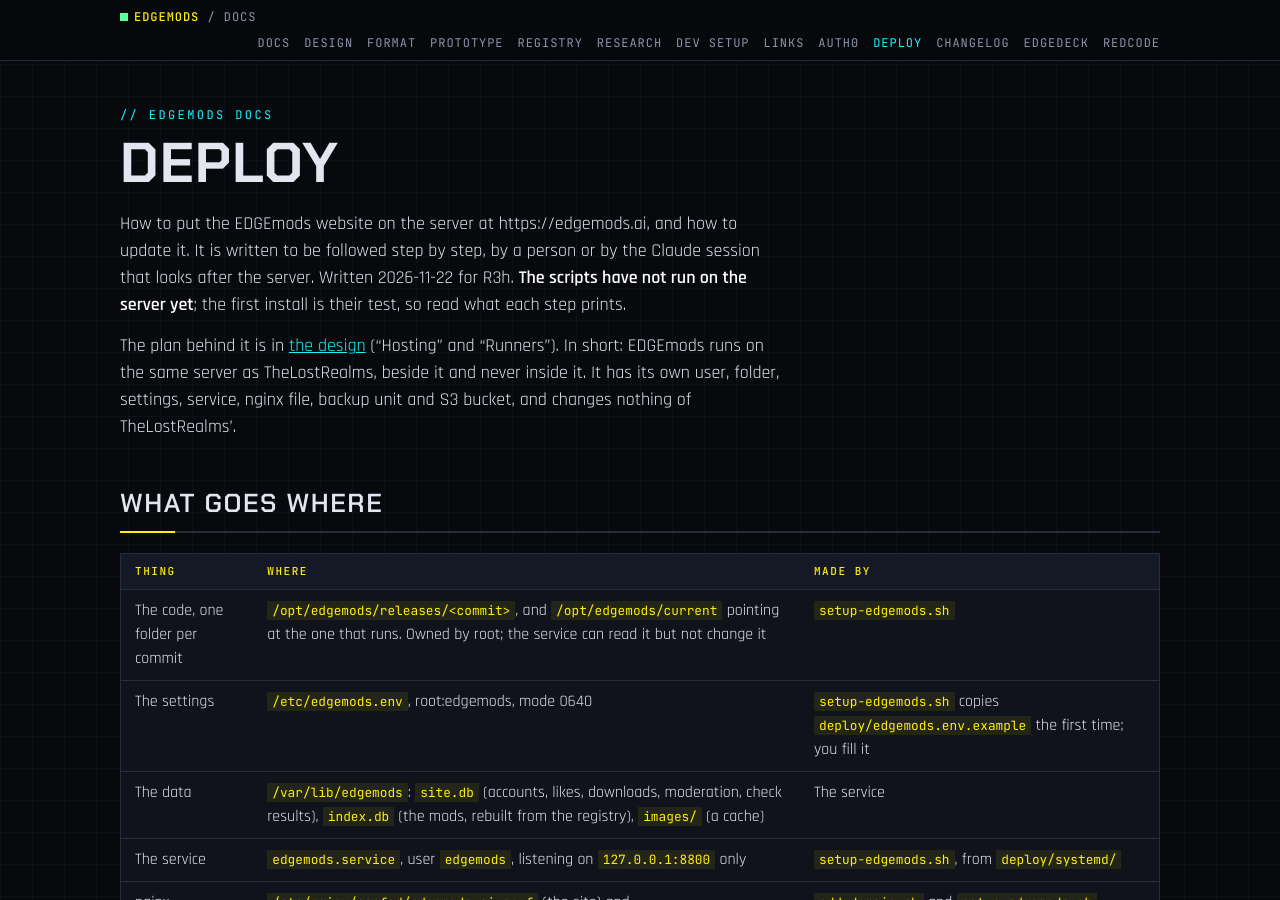
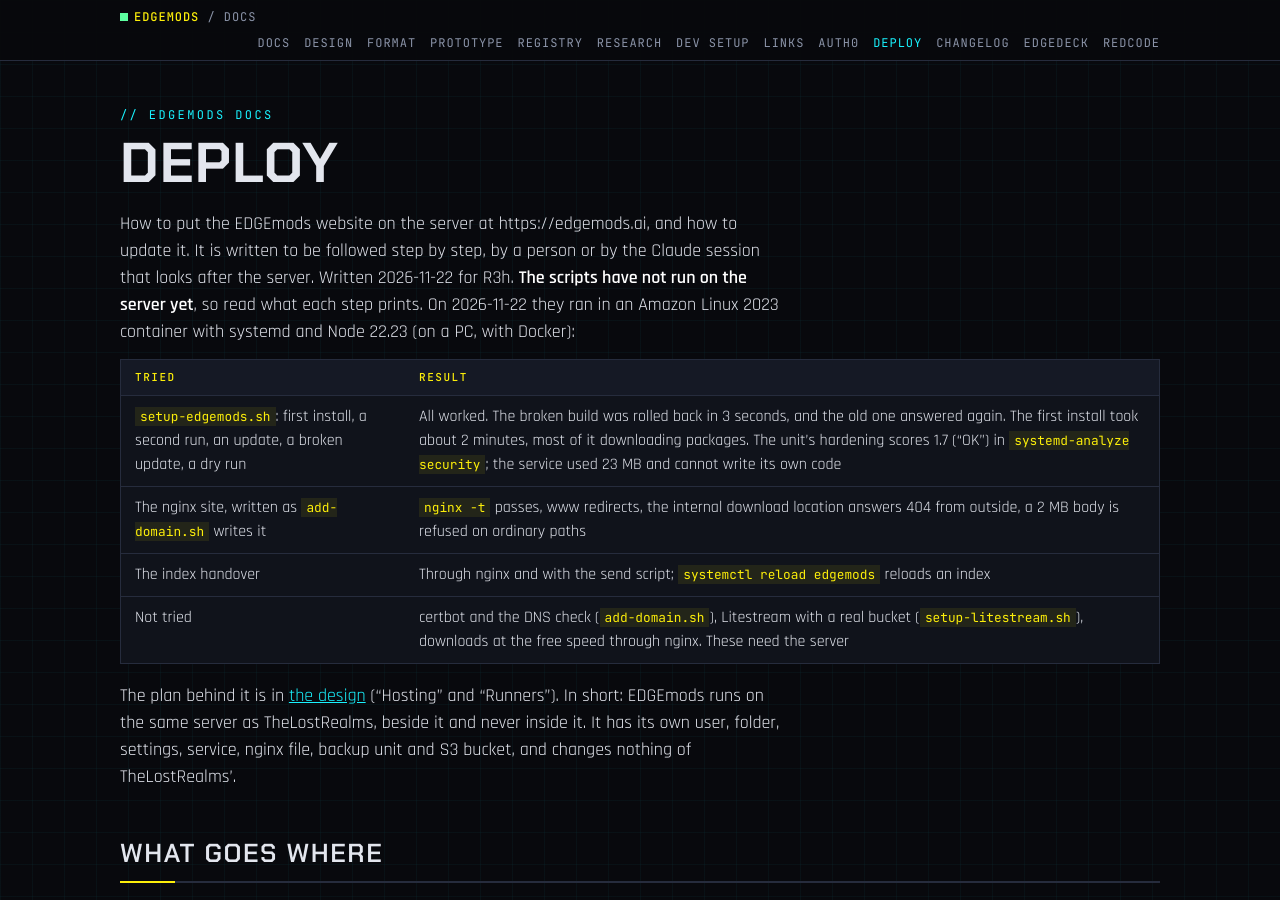
Before and after one commit to Edgemodders/EDGEmods, a Jekyll site: the page built from docs/deploy.md, in a window 1280 px wide and 900 px high. Built offline with Jekyll 4.4.1, drawn with Linux system fonts in a browser that asks for light colours; our own code applies the rules of GitHub Pages for plain Markdown files.

Commit message:
deploy: tried in an Amazon Linux 2023 container; the script waits less and says more
setup-edgemods.sh gives up on a build as soon as the service has exited
instead of after 20 s, checks the old build answers after a roll-back, prints
"ok" for a change only when it was made (not in a dry run), and keeps npm's
notices out. docs/deploy.md lists what ran in the container and what waits for
the server.

Co-Authored-By: Claude Opus 5.5 <noreply@anthropic.com>

```diff
--- a/docs/deploy.md
+++ b/docs/deploy.md
@@ -1,6 +1,13 @@
 # Deploy
 
-How to put the EDGEmods website on the server at https://edgemods.ai, and how to update it. It is written to be followed step by step, by a person or by the Claude session that looks after the server. Written 2026-11-22 for R3h. **The scripts have not run on the server yet**; the first install is their test, so read what each step prints.
+How to put the EDGEmods website on the server at https://edgemods.ai, and how to update it. It is written to be followed step by step, by a person or by the Claude session that looks after the server. Written 2026-11-22 for R3h. **The scripts have not run on the server yet**, so read what each step prints. On 2026-11-22 they ran in an Amazon Linux 2023 container with systemd and Node 22.23 (on a PC, with Docker):
+
+| Tried | Result |
+|---|---|
+| `setup-edgemods.sh`: first install, a second run, an update, a broken update, a dry run | All worked. The broken build was rolled back in 3 seconds, and the old one answered again. The first install took about 2 minutes, most of it downloading packages. The unit's hardening scores 1.7 ("OK") in `systemd-analyze security`; the service used 23 MB and cannot write its own code |
+| The nginx site, written as `add-domain.sh` writes it | `nginx -t` passes, www redirects, the internal download location answers 404 from outside, a 2 MB body is refused on ordinary paths |
+| The index handover | Through nginx and with the send script; `systemctl reload edgemods` reloads an index |
+| Not tried | certbot and the DNS check (`add-domain.sh`), Litestream with a real bucket (`setup-litestream.sh`), downloads at the free speed through nginx. These need the server |
 
 The plan behind it is in [the design](design.html#hosting) ("Hosting" and "Runners"). In short: EDGEmods runs on the same server as TheLostRealms, beside it and never inside it. It has its own user, folder, settings, service, nginx file, backup unit and S3 bucket, and changes nothing of TheLostRealms'.
 
```
Also changed, not shown: CLAUDE.md (+1 -1 lines), 1 other file.
